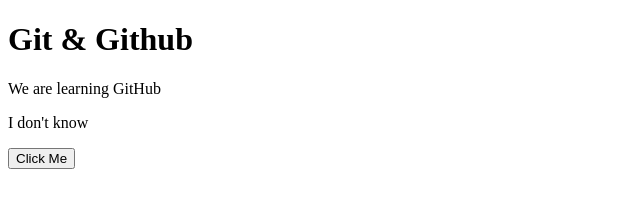
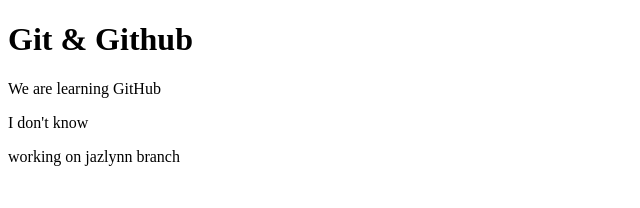
Before and after one commit to jazyt22/CSET105, a plain HTML site: page index.html in a window 1280 px wide. Shown: the whole page, without its empty margins (0-640 px from the left). Drawn offline with Linux system fonts and the light colour scheme.

Commit message:
added another para

```diff
--- a/index.html
+++ b/index.html
@@ -9,6 +9,6 @@
     <p>We are learning GitHub</p>
     <p>I don't know</p>
 
-    <button>Click Me</button>
+    <p>working on jazlynn branch</p>
 </body>
 </html>
```
